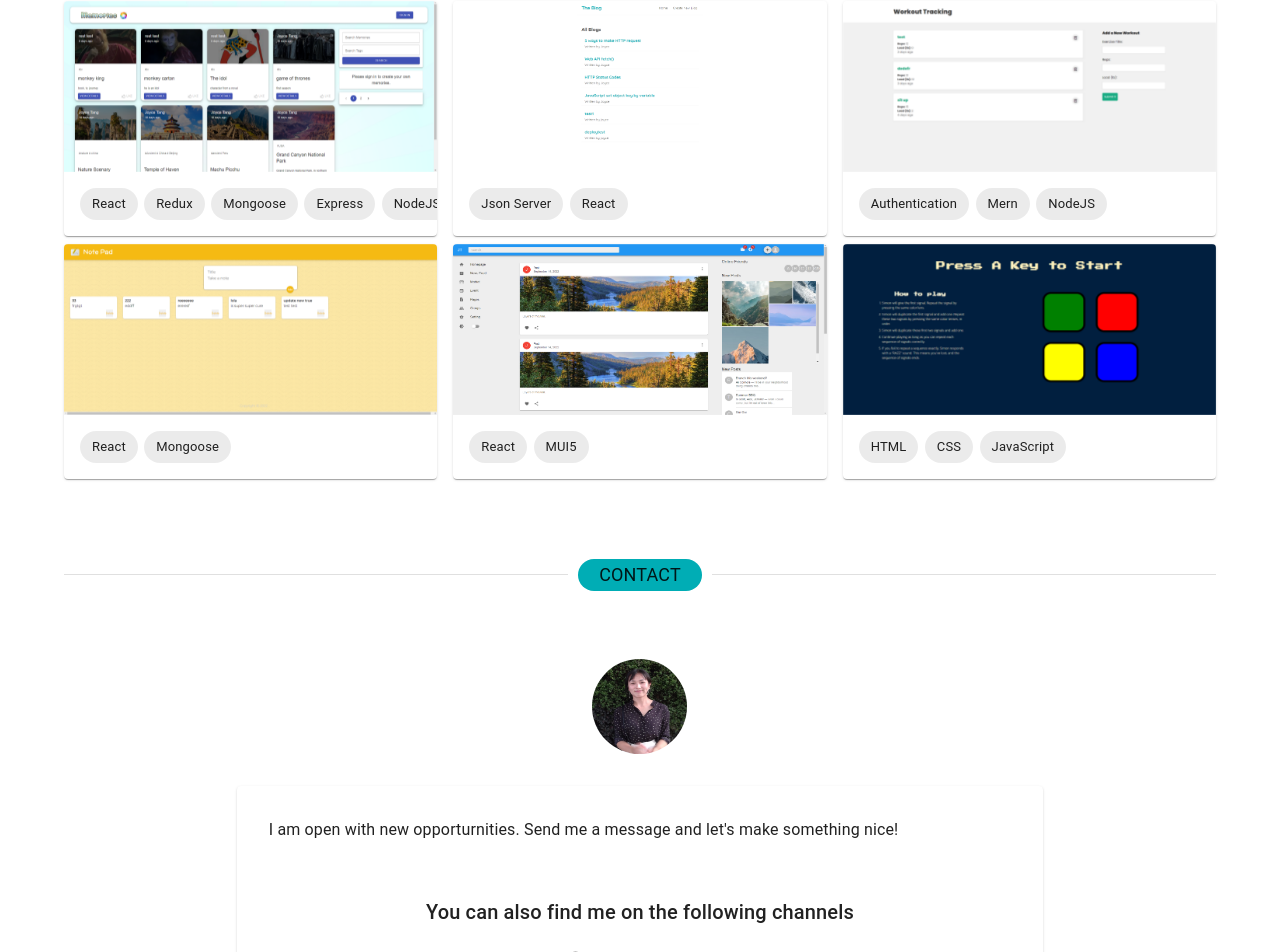
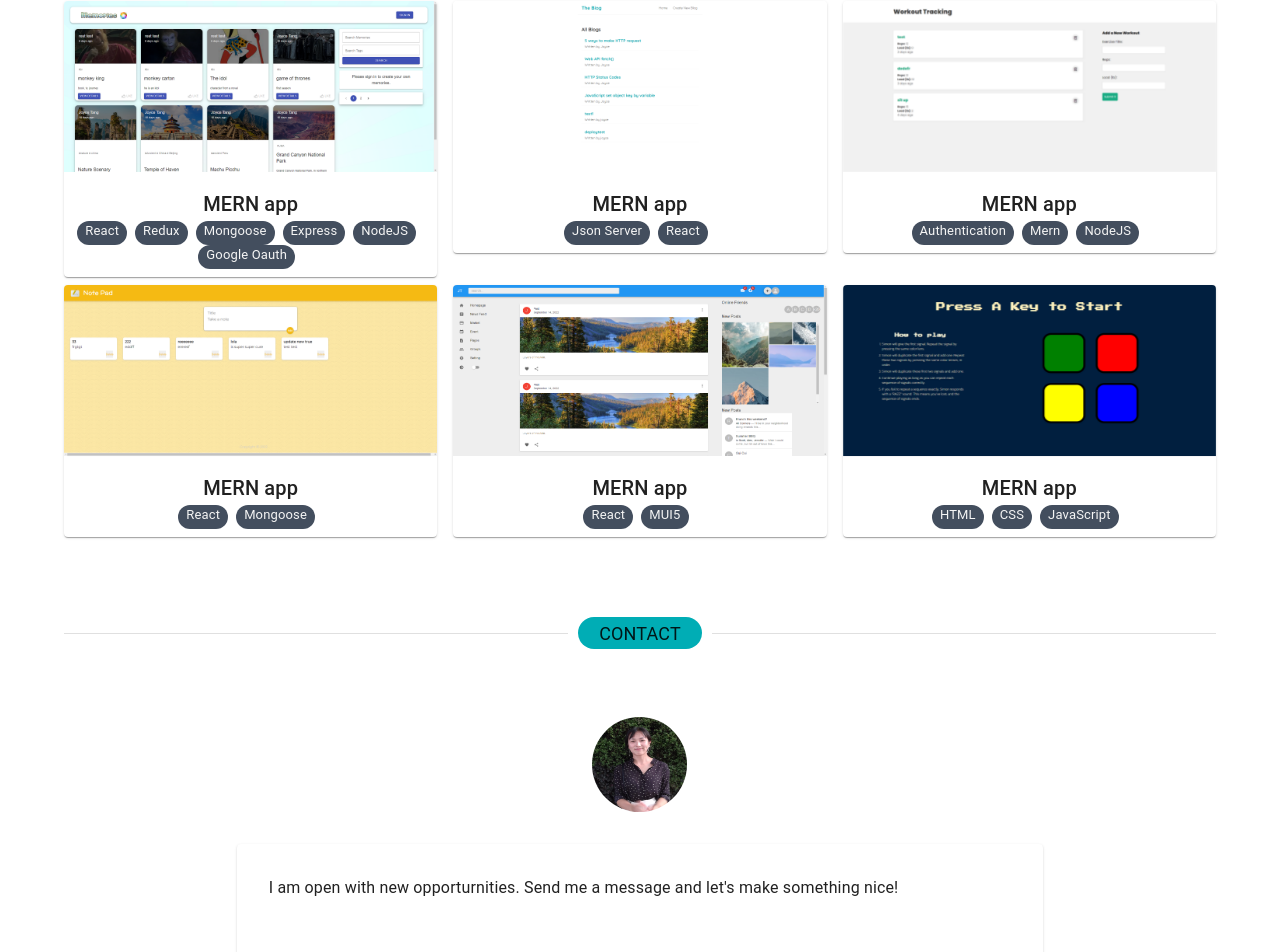
Before and after one commit to joycethh/portflio, a React (Create React App) app: page / in a window 1280 px wide. Shown: the part 1647-2599 px from the top of the page. Built offline with nearby package versions, Linux system fonts and the light colour scheme.

Commit message:
change project card footer section, ie, the chip style and display

```diff
--- a/src/projects/Card.js
+++ b/src/projects/Card.js
@@ -4,7 +4,7 @@ import {
   CardMedia,
   Button,
   Stack,
-  CardContent,
+  Box,
   Typography,
   Chip,
   styled,
@@ -50,13 +50,37 @@ const MyCard = ({ image, alt, label, description, siteLink, codeLink }) => {
     <>
       <Card sx={{ position: "relative" }}>
         <StyledImg component="img" image={image} alt={alt} />
-        <CardContent>
-          <Stack direction="row" spacing={0.8}>
+
+        <Box
+          sx={{
+            paddingTop: 2,
+          }}
+        >
+          <Box sx={{ textAlign: "center" }}>
+            <Typography variant="h6">MERN app</Typography>
+          </Box>
+          <Box
+            sx={{
+              textAlign: "center",
+              pb: 1,
+            }}
+          >
             {label.map((value) => (
-              <Chip label={value} key={value} />
+              <Chip
+                label={value}
+                key={value}
+                size="small"
+                sx={{
+                  mr: 1,
+                  backgroundColor: "#434e5e",
+                  color: "#f5f5f5",
+                  display: "inline-block",
+                }}
+              />
             ))}
-          </Stack>
-        </CardContent>
+          </Box>
+        </Box>
+
         <OverlayBox component="div">
           <TextBox>
             <Typography variant="body1" pb={2}>
```
